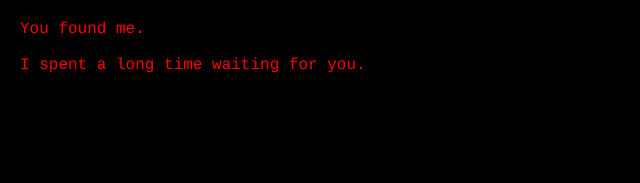
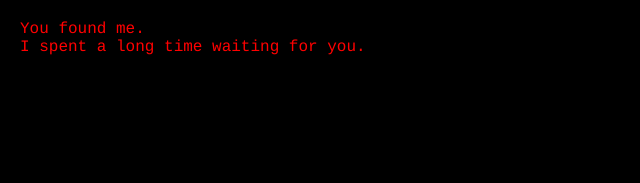
Before and after one commit to friendofspiders/blattodea, a plain HTML site: page index.html in a window 1280 px wide. Shown: the whole page, without its empty margins (0-640 px from the left). Drawn offline with Linux system fonts and the light colour scheme.

Commit message:
Update index.html

```diff
--- a/index.html
+++ b/index.html
@@ -76,7 +76,7 @@
 
   <script>
     var questionSets = [
-      { question: "You found me.\n\n I spent a long time waiting for you.\n\n\n <span style='color: black;'>My name is Blattodea.</span> \n \nWhat is <b><i>my<i><b> name?", answers: ["Blattodea", "blatodea"] },
+      { question: "You found me.\nI spent a long time waiting for you.\n\n\n <span style='color: black;'>My name is Blattodea.</span>  \nWhat is <b><i>my<i><b> name?", answers: ["Blattodea", "blatodea"] },
       { question: "That's right. You know my name. \n\n I'm going to ask you three more questions after this next one.\n \n These questions will not be simple riddles. Not like the ones my cousin gave you.\n\nFor my questions, you will likely need to seek knowledge from sources outside of your own mind.\n\nPerhaps you will not.\n\n \n\nYou will be directed to another one of our relatives upon completing my game. \n\n\n Here is your second question: \n \n \n If I am blattodea, you must know my children. \n \nf all my children, of all my many branches, \n \n One is so unlike the others. \n\n <span style='color: black;'>Lower classifications</span> \n\n What is his name?", answers: ["Termite","termites","isoptera"] },
       { question: "Yes. \n \n I am not so sure of his relation to me. It frightens me. \n \n There was a god named Horus. \n He had four sons.\n One of his sons had a weak stomach, and so he collected the stomachs of others and hid them away inside his own belly.\n\n\n What was his name? ", answers: ["duamutef","Duamutef"] },
       { question: "One-in-four chance, I suppose.\n \n \n Hooded by human hands,\n his hubris has happened into humiliation. \n High away in hickory he hides \n until recalled; he harks something hidden. \n Here, from his home in the hemlock he hails;\n here, from his own homeland.  \n \n What do I describe?", answers: ["a hawk","hooded hawk","Hooded hawk","Hawk","Hooded Hawk","hawks","Hawks","falconry","falconry hood"] },
```
